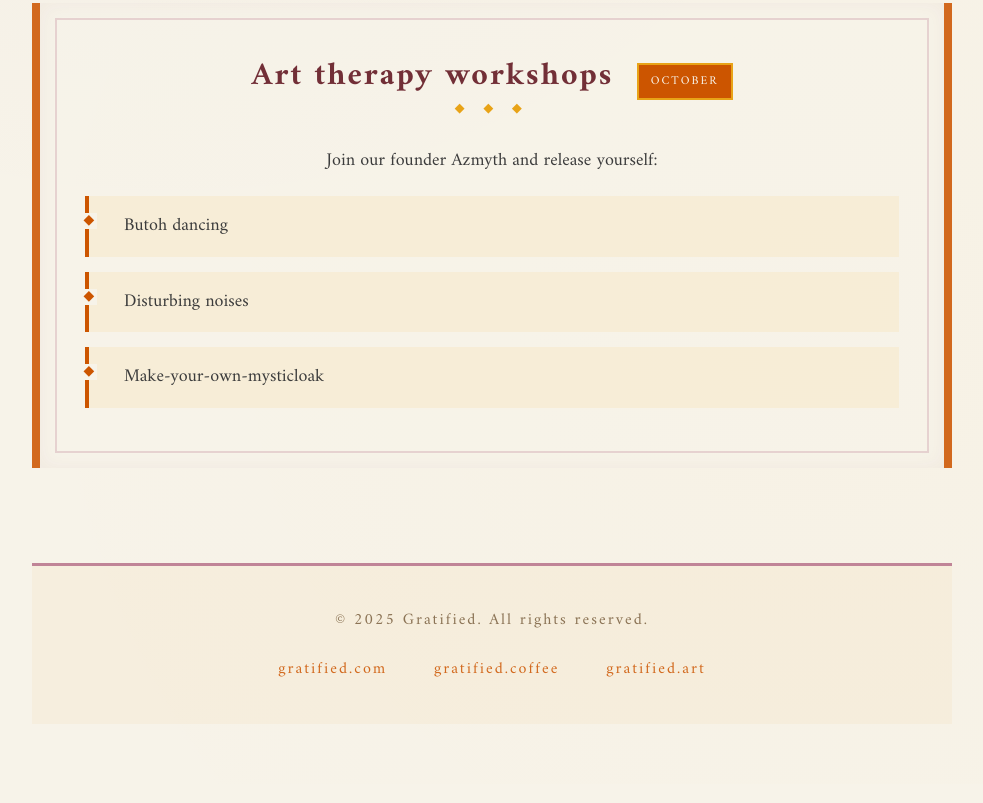
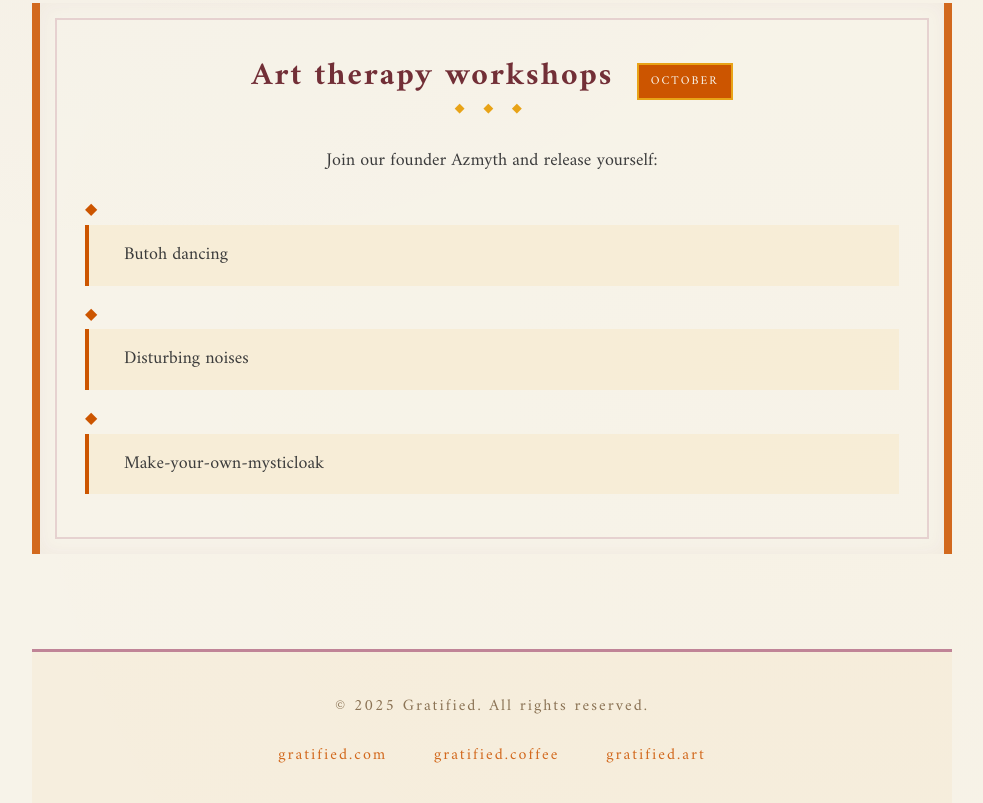
Before and after one commit to sylverwolphe/gratified-art, a plain HTML site: page index.html in a window 1280 px wide. Shown: the part 1051-1854 px from the top of the page, without its empty margins (148-1131 px from the left). Drawn offline with Linux system fonts and the light colour scheme; a web font is replaced by a local one.

Commit message:
Update index.html

```diff
--- a/index.html
+++ b/index.html
@@ -233,19 +233,6 @@
             position: relative;
         }
 
-        .workshop-item::before {
-            content: '◆';
-            position: absolute;
-            left: -8px;
-            top: 17px;
-            color: var(--burnt-orange);
-            font-size: 14px;
-            background-color: var(--cream-parchment);
-            width: 16px;
-            height: 16px;
-            text-align: center;
-            line-height: 16px;
-        }
 
         .coming-soon {
             background-color: var(--burnt-orange);
@@ -366,9 +353,9 @@
                     <p>Join our founder Azmyth and release yourself:</p>
                 </div>
                 <div class="workshop-list">
-                    <div class="workshop-item">Butoh dancing</div>
-                    <div class="workshop-item">Disturbing noises</div>
-                    <div class="workshop-item">Make-your-own-mysticloak</div>
+                    <span style="color: var(--burnt-orange); margin-right: 5px;">◆</span><div class="workshop-item">Butoh dancing</div>
+                    <span style="color: var(--burnt-orange); margin-right: 5px;">◆</span><div class="workshop-item">Disturbing noises</div>
+                    <span style="color: var(--burnt-orange); margin-right: 5px;">◆</span><div class="workshop-item">Make-your-own-mysticloak</div>
                 </div>
             </div>
         </div>
```
